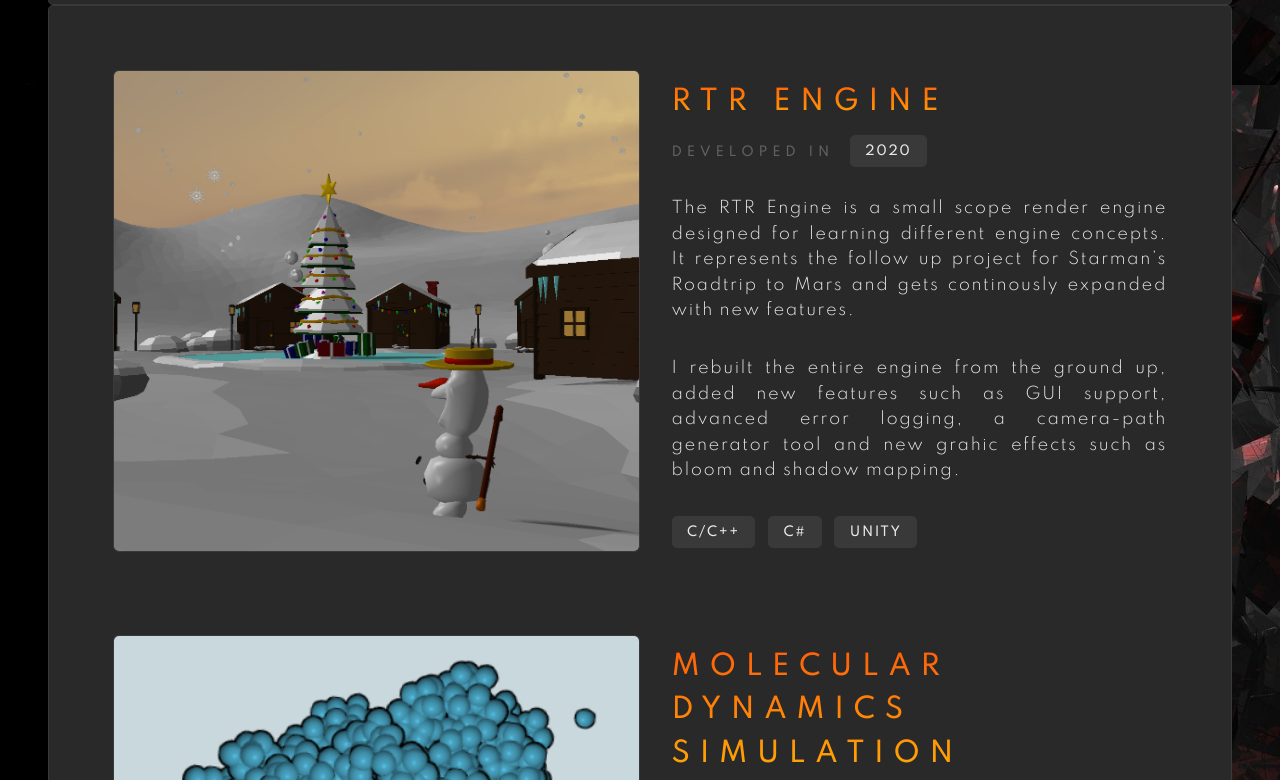
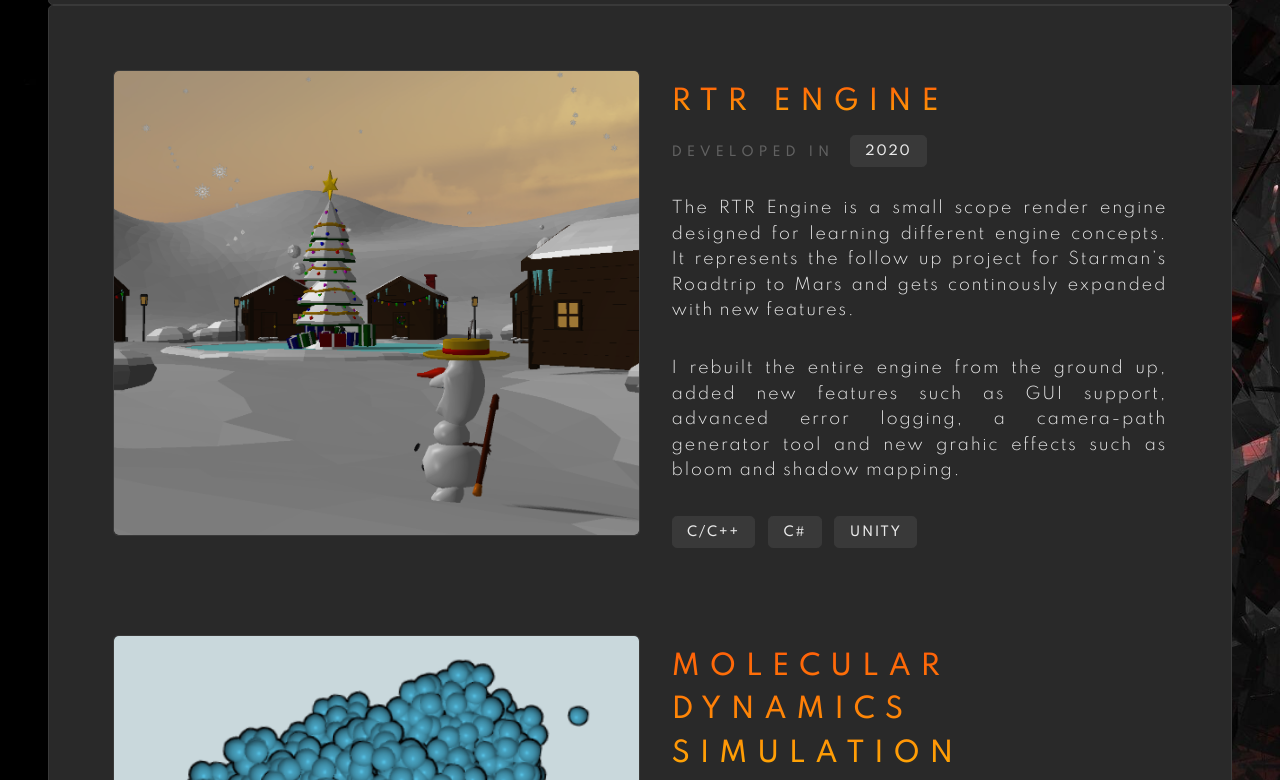
Before and after one commit to cryten01/Portfolio, a website: page index.html in a window 1280 px wide. Shown: the part 1515-2295 px from the top of the page. Drawn offline with Linux system fonts and the light colour scheme.

Commit message:
Second attempt fixing image margins

```diff
--- a/assets/sass/components/_image.scss
+++ b/assets/sass/components/_image.scss
@@ -1,7 +1,7 @@
 .img {
   @include border();
   background: _palette(primary);
-  margin-bottom: 1.2rem;
+  margin-bottom: 2.2rem;
 
   img {
     width: 100%;
--- a/assets/sass/layout/_main.scss
+++ b/assets/sass/layout/_main.scss
@@ -44,8 +44,6 @@
 
 .item-container {
   min-width: 50%;
-  display: inline-flex;
-  flex-direction: column;
 }
 
 .desc {
```
Also changed, not shown: assets/css/main.css.
